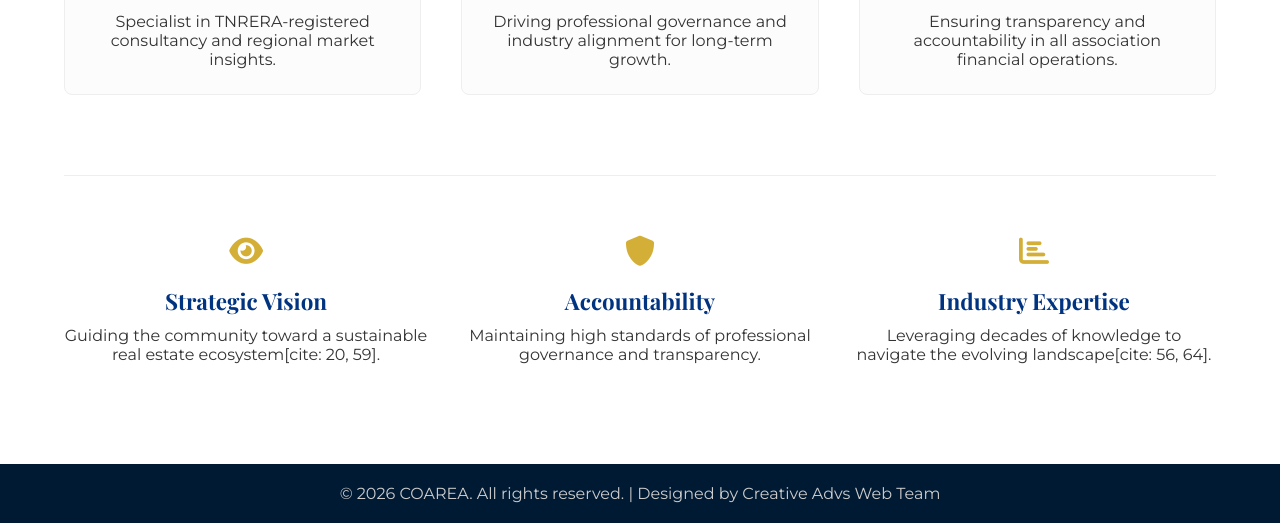
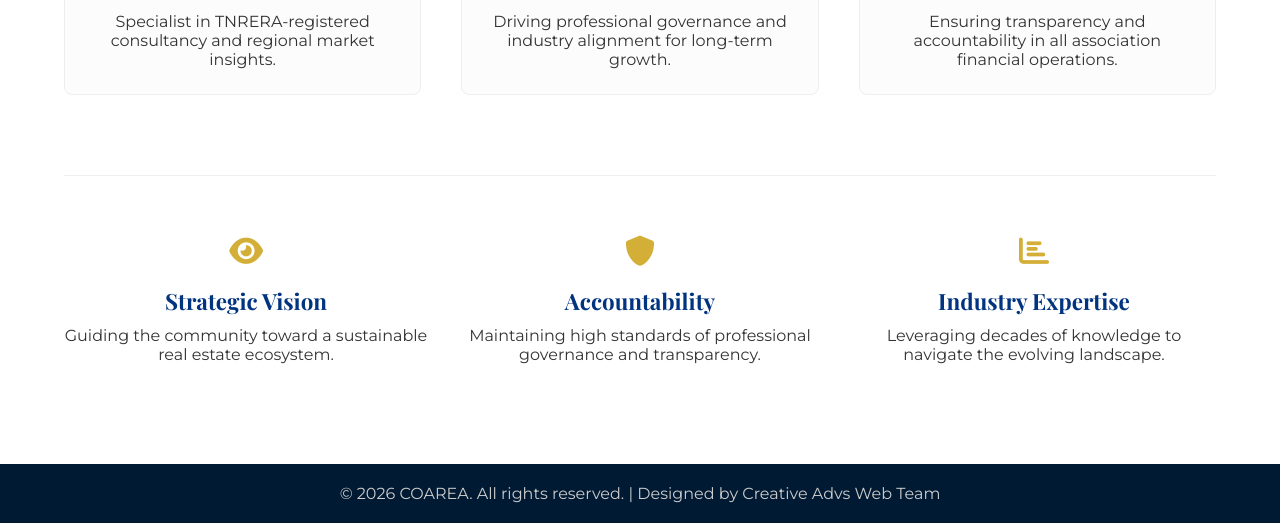
Before and after one commit to CreativeAds98/coare-trial-2, a plain HTML site: page teams.html in a window 1280 px wide. Shown: the part 1149-1672 px from the top of the page. Drawn offline with nearby package versions, Linux system fonts and the light colour scheme.

Commit message:
upadated MINOR changes

```diff
--- a/teams.html
+++ b/teams.html
@@ -291,7 +291,7 @@
                 <div class="value-item">
                     <i class="fas fa-eye"></i>
                     <h4>Strategic Vision</h4>
-                    <p>Guiding the community toward a sustainable real estate ecosystem[cite: 20, 59].</p>
+                    <p>Guiding the community toward a sustainable real estate ecosystem.</p>
                 </div>
                 <div class="value-item">
                     <i class="fas fa-shield-alt"></i>
@@ -301,7 +301,7 @@
                 <div class="value-item">
                     <i class="fas fa-chart-bar"></i>
                     <h4>Industry Expertise</h4>
-                    <p>Leveraging decades of knowledge to navigate the evolving landscape[cite: 56, 64].</p>
+                    <p>Leveraging decades of knowledge to navigate the evolving landscape.</p>
                 </div>
             </div>
         </div>
```
